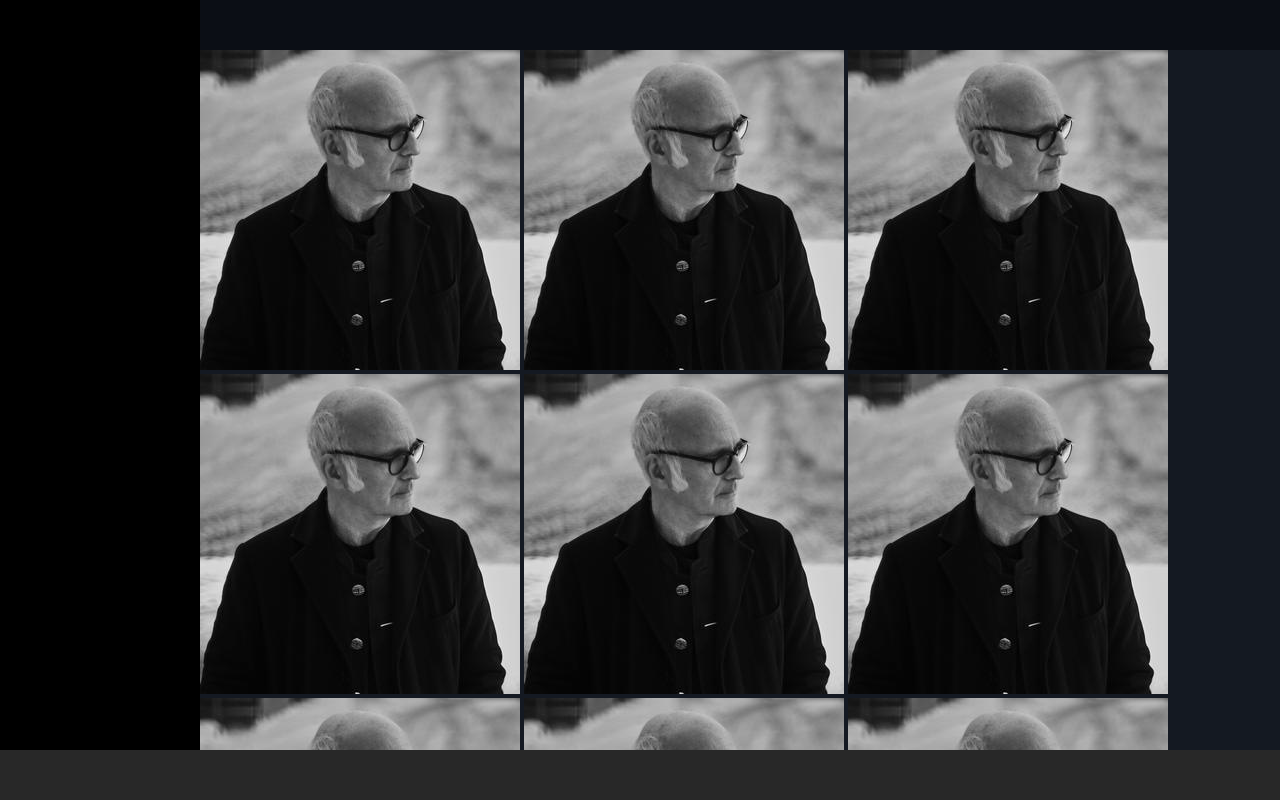
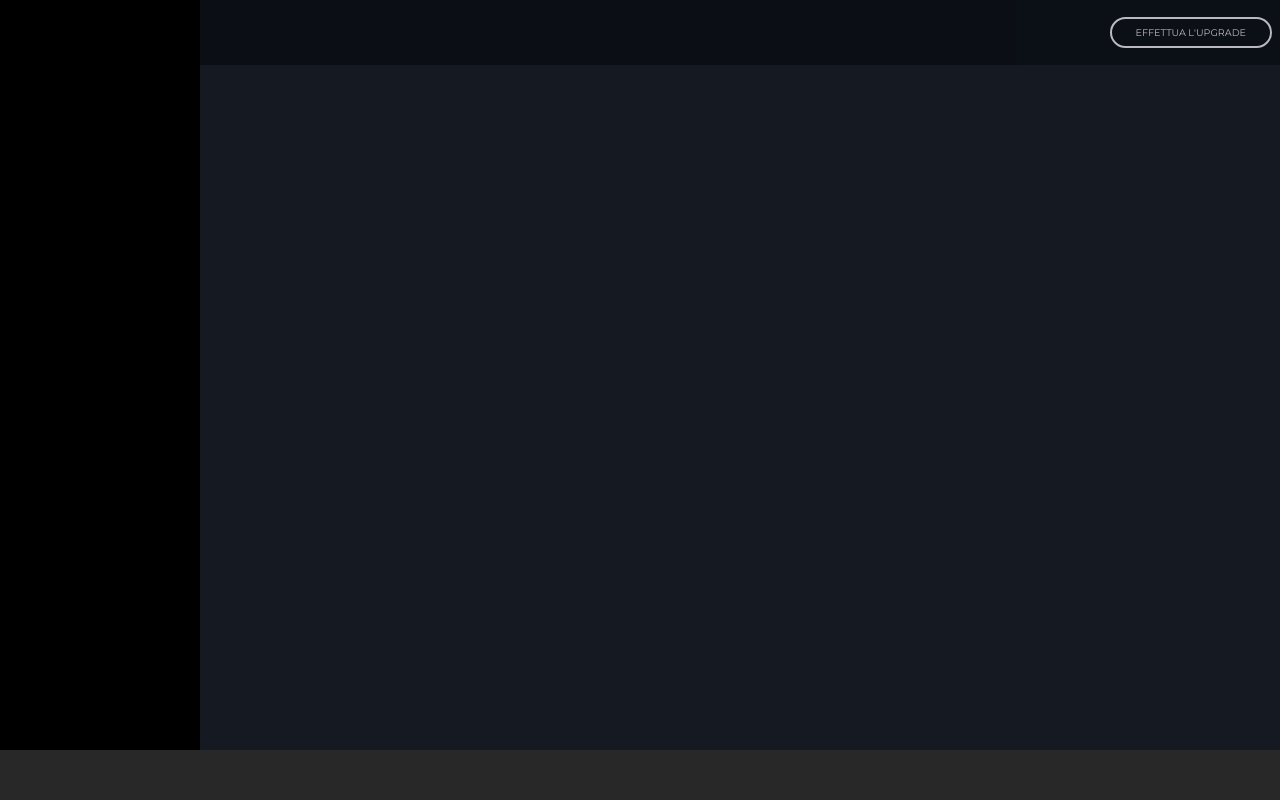
Before and after one commit to constantinandrei/html-css-spotifyweb, a plain HTML site: page index.html in a window 1280 px wide. Drawn offline with Linux system fonts and the light colour scheme.

Commit message:
main content layout code changed

```diff
--- a/css/style.css
+++ b/css/style.css
@@ -6,11 +6,12 @@
 
 html {
     font-family: "Montserrat", sans-serif;
+    color: var(--white);
+    font-size: 16px;
 }
 
 #app-container {
     height: 100vh;
-    background-color: var(--main-content-bg);
 }
 
 #player-bar {
@@ -23,10 +24,25 @@ html {
     min-width: 200px;
 }
 
+#main-content {
+    background-color: var(--main-content-bg);
+}
+
 #top-bar {
-    min-height: 50px;
+    min-height: 65px;
     background-color: var(--top-bar-bg);
     position: sticky;
     top: 0;
     opacity: 0.7;
+    padding: 0.5rem;
 }
+
+#top-bar .button {
+    font-size: 0.6rem;
+    display: inline-block;
+    border: 2px solid var(--white);
+    border-radius: 40px;
+    padding: 0.5rem 1.5rem;
+    cursor: pointer;
+    text-transform: capitalize;
+}
--- a/css/utilities.css
+++ b/css/utilities.css
@@ -4,6 +4,14 @@
 
 .row-vertical {
     flex-direction: column;
+}
+
+.justify-end {
+    justify-content: flex-end;
+}
+
+.align-center {
+    align-items: center;
 }
 
 .col {
--- a/css/variables.css
+++ b/css/variables.css
@@ -3,4 +3,7 @@
     --side-bar-bg: #000000;
     --main-content-bg: #141922;
     --top-bar-bg: #080B11;
+
+    --white: #FFFFFF;
+    --gray: #707070;
 }
--- a/index.html
+++ b/index.html
@@ -21,35 +21,16 @@
                         </div>
                     </div>
 
-                    <div class="col grow-1 overflow-auto">
+
+                    <div id="main-content" class="col grow-1 overflow-auto">
+
+
+
                         <!-- Top Bar -->
-                        <div id="top-bar">
-
-                        </div>
-                        <!-- Main Content -->
-                        <div id="main-content">
-                            <img src="img/einaudi.jpeg" alt="">
-                            <img src="img/einaudi.jpeg" alt="">
-                            <img src="img/einaudi.jpeg" alt="">
-                            <img src="img/einaudi.jpeg" alt="">
-                            <img src="img/einaudi.jpeg" alt="">
-                            <img src="img/einaudi.jpeg" alt="">
-                            <img src="img/einaudi.jpeg" alt="">
-
-                            <img src="img/einaudi.jpeg" alt="">
-                            <img src="img/einaudi.jpeg" alt="">
-                            <img src="img/einaudi.jpeg" alt="">
-                            <img src="img/einaudi.jpeg" alt="">
-                            <img src="img/einaudi.jpeg" alt="">
-                            <img src="img/einaudi.jpeg" alt="">
-                            <img src="img/einaudi.jpeg" alt="">
-                            <img src="img/einaudi.jpeg" alt="">
-                            <img src="img/einaudi.jpeg" alt="">
-                            <img src="img/einaudi.jpeg" alt="">
-                            <img src="img/einaudi.jpeg" alt="">
-                            <img src="img/einaudi.jpeg" alt="">
-                            <img src="img/einaudi.jpeg" alt="">
-                            <img src="img/einaudi.jpeg" alt="">
+                        <div id="top-bar" class="row justify-end align-center">
+                            <div>
+                                <div class="button">EFFETTUA L'UPGRADE</div>
+                            </div>
                         </div>
                     </div>
 
```
